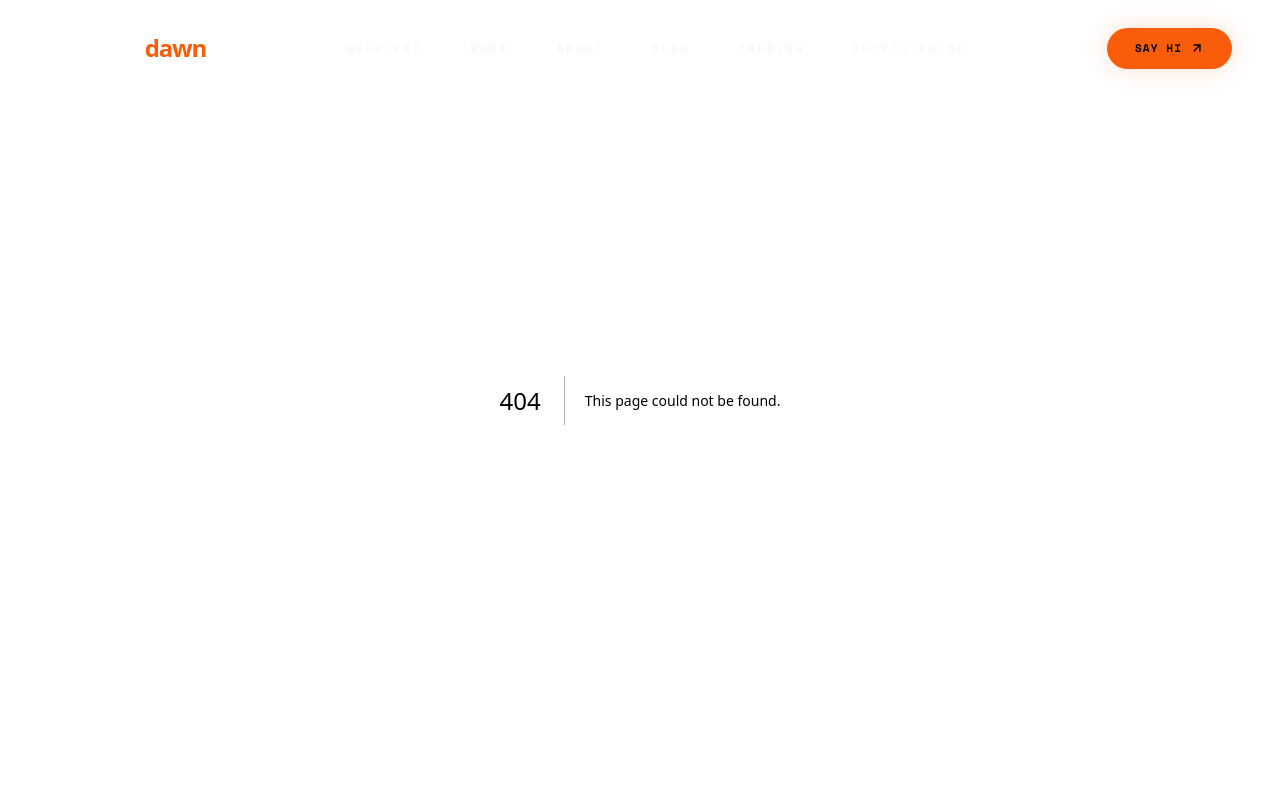
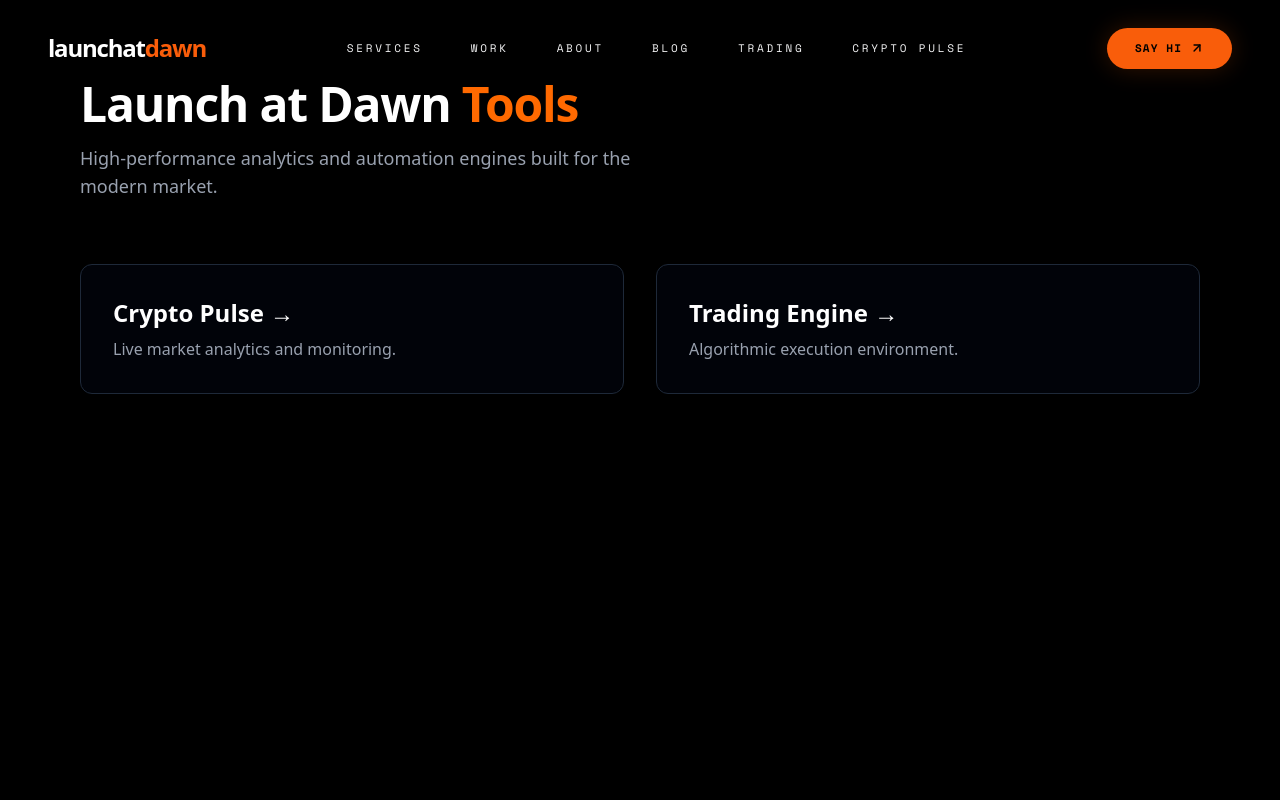
Before and after one commit to rajpatel2435/raj-agency-2026, a Next.js app: page /apps in a window 1280 px wide. Before the commit this address had no page. Shown: the top 800 px of the page. Built offline with nearby package versions, Linux system fonts and the light colour scheme.

Commit message:
feat: apps pages for tools

```diff
--- /dev/null
+++ b/app/apps/page.tsx
@@ -0,0 +1,34 @@
+export default function AppsHub() {
+    return (
+      <div className="min-h-screen bg-black text-white px-6 py-20 md:px-20">
+        {/* Header Section */}
+        <div className="mb-16">
+          <h1 className="text-4xl md:text-5xl font-bold tracking-tight mb-4">
+            Launch at Dawn <span className="text-orange-500">Tools</span>
+          </h1>
+          <p className="text-gray-400 text-lg max-w-xl">
+            High-performance analytics and automation engines built for the modern market.
+          </p>
+        </div>
+
+        {/* Grid Layout */}
+        <div className="grid grid-cols-1 md:grid-cols-2 gap-8">
+          {[
+            { title: "Crypto Pulse", desc: "Live market analytics and monitoring.", link: "/apps/crypto-pulse" },
+            { title: "Trading Engine", desc: "Algorithmic execution environment.", link: "/apps/trading" }
+          ].map((app) => (
+            <a
+              key={app.title}
+              href={app.link}
+              className="group block p-8 border border-gray-800 bg-gray-950/50 hover:border-orange-500/50 transition-all duration-300 rounded-xl"
+            >
+              <h2 className="text-2xl font-semibold mb-2 group-hover:text-orange-500 transition-colors">
+                {app.title} →
+              </h2>
+              <p className="text-gray-400">{app.desc}</p>
+            </a>
+          ))}
+        </div>
+      </div>
+    );
+  }
```
